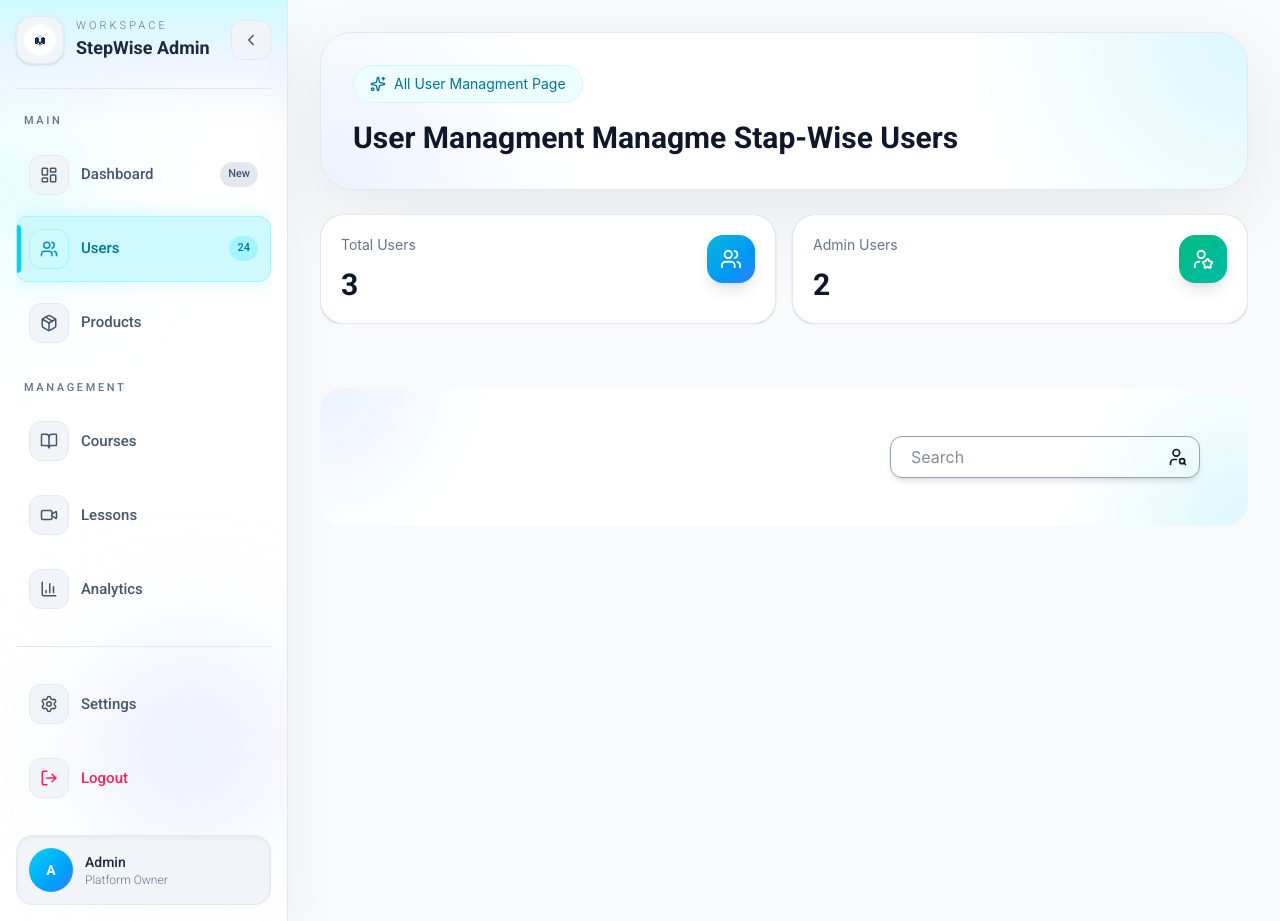
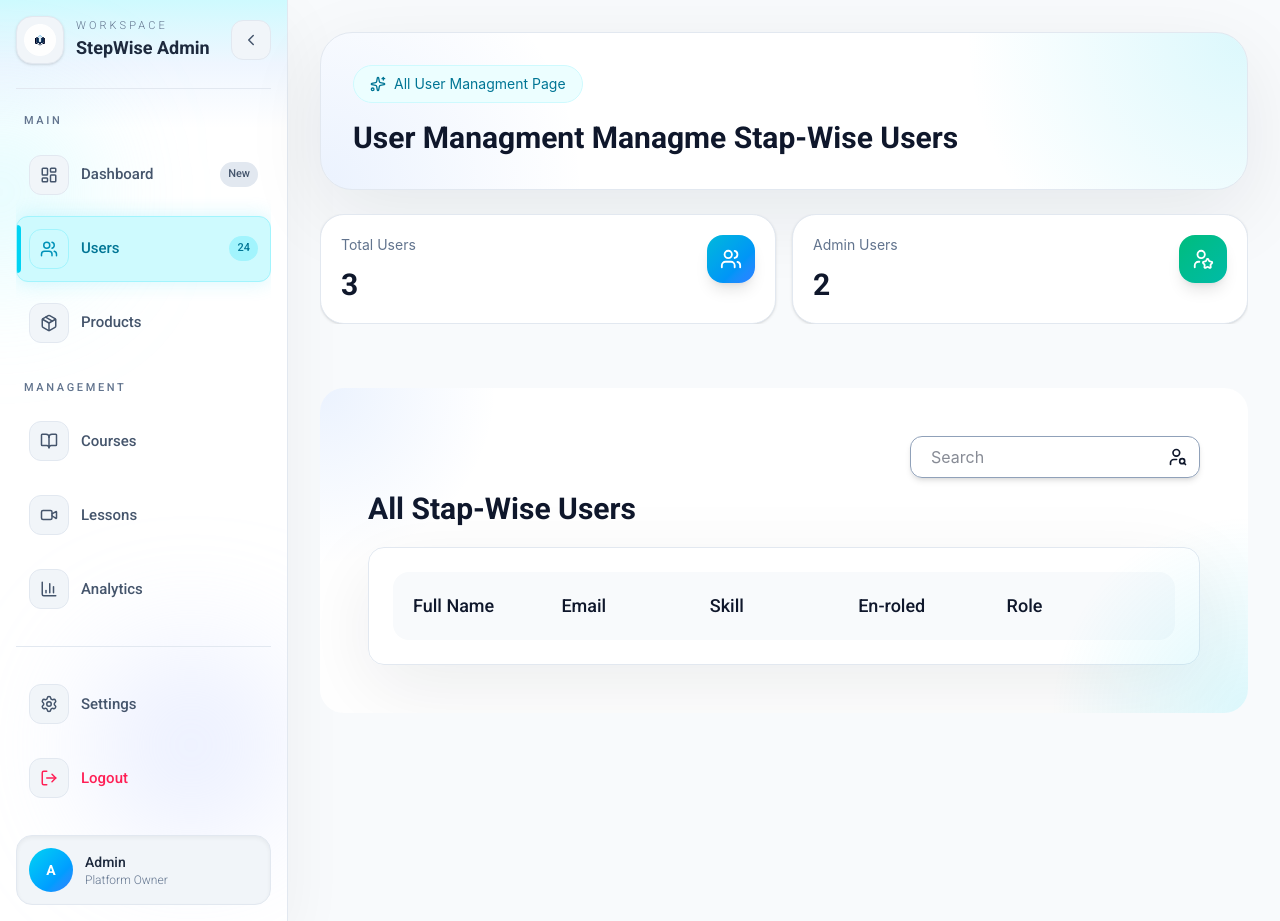
Before and after one commit to Step-Wise-Roadmaps/Step-Wise, a React (Vite) app in the folder Frontend/: page /admin-dashboard/users in a window 1280 px wide. Built offline with nearby package versions, Linux system fonts and the light colour scheme; no server answers; sample sign-in values are in the browser's storage.

Commit message:
feat: add table headers

```diff
--- a/Frontend/src/page/UsersPage.jsx
+++ b/Frontend/src/page/UsersPage.jsx
@@ -80,13 +80,13 @@ function UsersHeader() {
 
 function UsersTable() {
 
-    const TableRow = [
+    const TableRows = [
         {
             fullName: "Full Name",
             email: "Email",
             skill: "Skill",
             enroled: "En-roled",
-            Role: "Role"
+            role: "Role"
         },
     ]
 
@@ -98,10 +98,31 @@ function UsersTable() {
 
                     <div className='flex items-center justify-end'>
                         <div className='relative flex items-center'>
-                            <input type="text" placeholder='Search' className='p-2 px-10 border border-slate-400 rounded-xl shadow-md outline-hidden pl-5' />
+                            <input type="text" placeholder='Search' className='p-2 md:px-5 border border-slate-400 rounded-xl shadow-md outline-hidden' />
                             <label className='absolute right-3 cursor-pointer'><UserSearch size={20} /></label>
                         </div>
                     </div>
+                    <div className='mt-5 md:mt-3'>
+                        <h4 className='roboto-bold text-xl leading-tight text-slate-900 md:text-3xl'>All Stap-Wise Users</h4>
+                    </div>
+                    <div className='mt-5 w-ful'>
+                        <div className='p-4 md:p-6 border border-slate-200 rounded-2xl shadow-[0_24px_80px_rgba(15,23,42,0.08)]'>
+                            <header className='w-full bg-slate-50 p-5 rounded-2xl'>
+                                {TableRows.map((TableRow) => {
+                                    return(
+                                        <div className='grid grid-cols-5'>
+                                            <p className='roboto-medium text-lg '>{TableRow.fullName}</p>
+                                            <p className='roboto-medium text-lg'>{TableRow.email}</p>
+                                            <p className='roboto-medium text-lg'>{TableRow.skill}</p>
+                                            <p className='roboto-medium text-lg'>{TableRow.enroled}</p>
+                                            <p className='roboto-medium text-lg'>{TableRow.role}</p>
+                                        </div>
+                                    )
+                                })}
+                            </header>
+                        </div>
+                    </div>
+
                 </div>
             </div>
         </>
```
